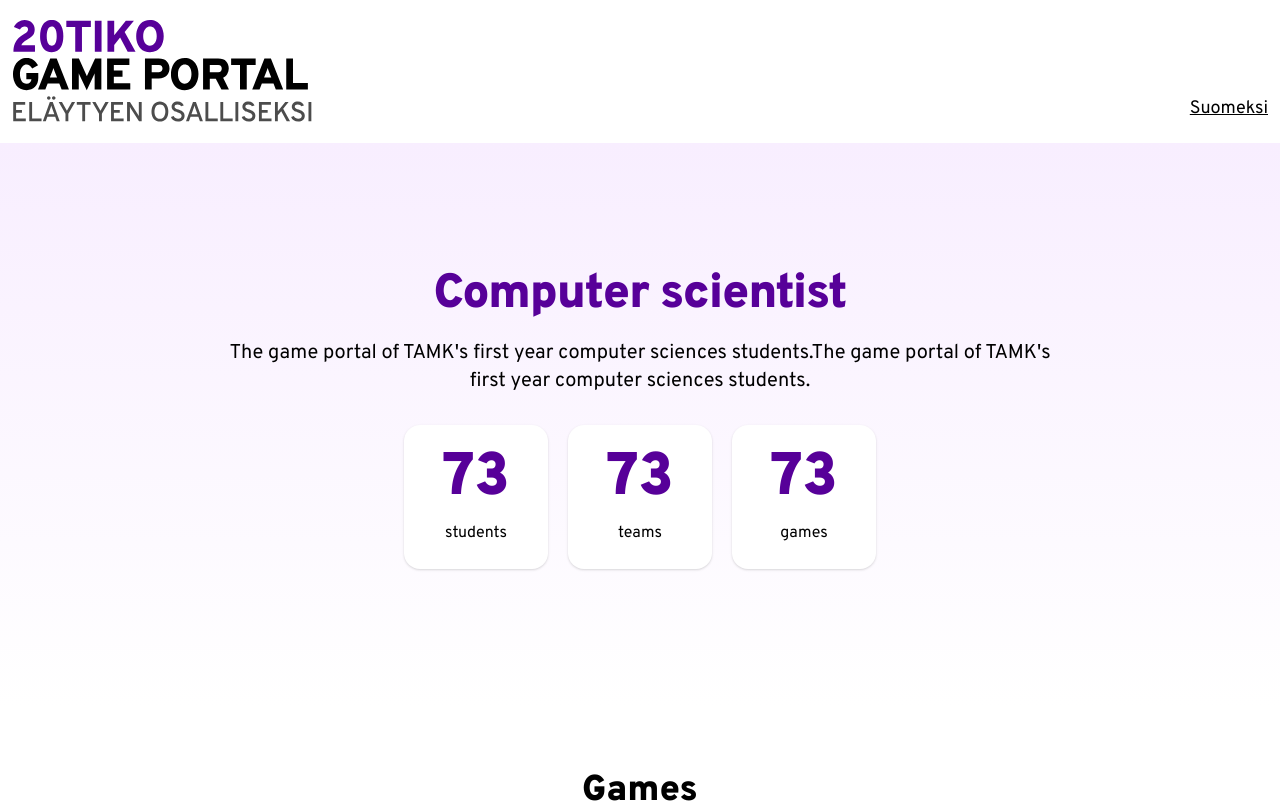
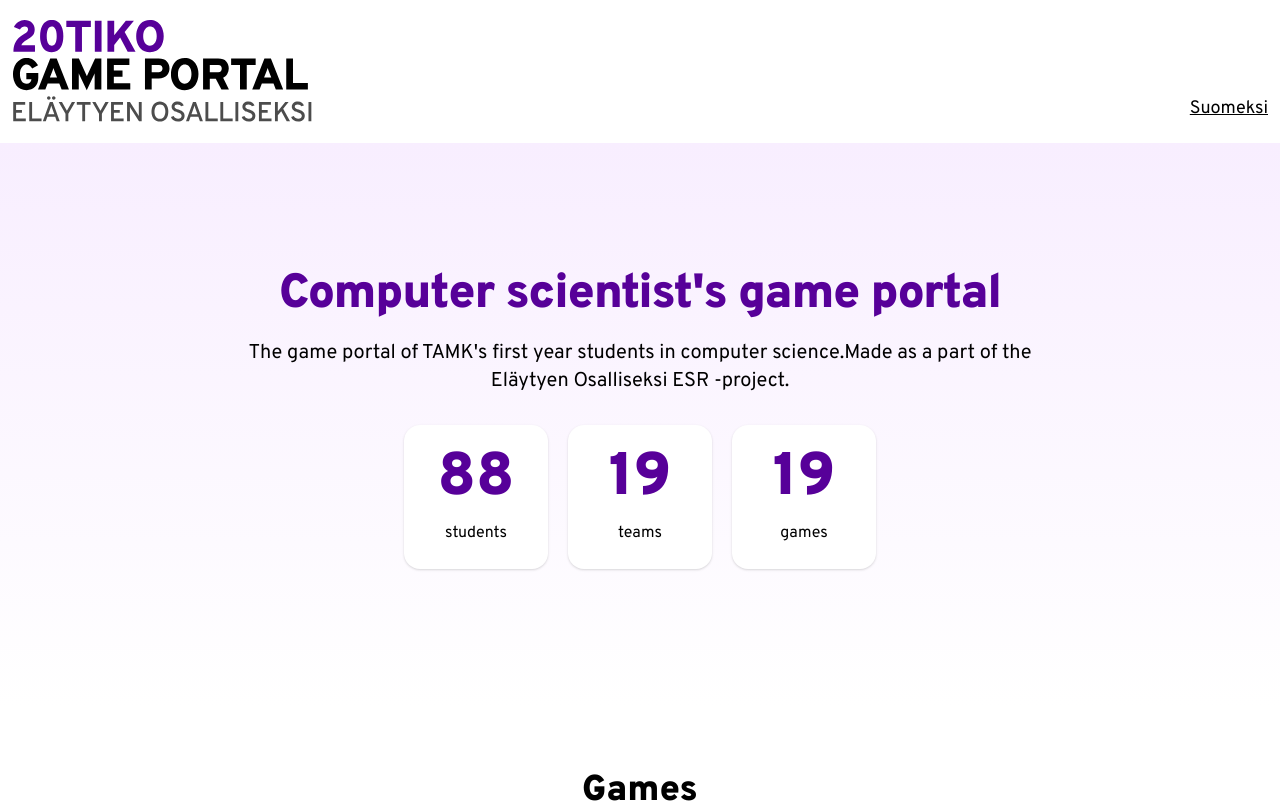
Before and after one commit to mirorauhala/tiko-peliportaali, a Vue app: page / in a window 1280 px wide. Shown: the top 803 px of the page. Built offline with nearby package versions, Linux system fonts and the light colour scheme.

Commit message:
update the texts

```diff
--- a/src/components/TikoHeader.vue
+++ b/src/components/TikoHeader.vue
@@ -11,17 +11,16 @@ export default {
         fi: {
           heading: 'Tietojenkäsittelijöiden peliportaali',
           subtitle: 'TAMKin tietojenkäsittelyn tutkinto-ohjelman ensimmäisen vuoden peliprojektin\n' +
-            'peliportaali. TAMKin tietojenkäsittelyn tutkinto-ohjelmassa ensimmäisen vuoden\n' +
-            'peliprojektin peliportaali.',
+            'peliportaali. Tehty osana Eläytyen Osalliseksi ESR -hanketta.',
           teams: 'tiimiä',
           students: 'opiskelijaa',
           games: 'peliä',
         },
 
         en: {
-          heading: 'Computer scientist',
-          subtitle: 'The game portal of TAMK\'s first year computer sciences students.' +
-            'The game portal of TAMK\'s first year computer sciences students.',
+          heading: 'Computer scientist\'s game portal',
+          subtitle: 'The game portal of TAMK\'s first year students in computer science.' +
+            'Made as a part of the Eläytyen Osalliseksi ESR -project.',
           teams: 'teams',
           students: 'students',
           games: 'games',
@@ -66,15 +65,15 @@ export default {
 
       <div class="statistics">
         <div class="stat">
-          <h2><span class="stat-number">73</span> <span v-text="messages[language].students"></span></h2>
+          <h2><span class="stat-number">88</span> <span v-text="messages[language].students"></span></h2>
         </div>
 
         <div class="stat">
-          <h2><span class="stat-number">73</span> <span v-text="messages[language].teams"></span></h2>
+          <h2><span class="stat-number">19</span> <span v-text="messages[language].teams"></span></h2>
         </div>
 
         <div class="stat">
-          <h2><span class="stat-number">73</span> <span v-text="messages[language].games"></span></h2>
+          <h2><span class="stat-number">19</span> <span v-text="messages[language].games"></span></h2>
         </div>
       </div>
     </div>
```
